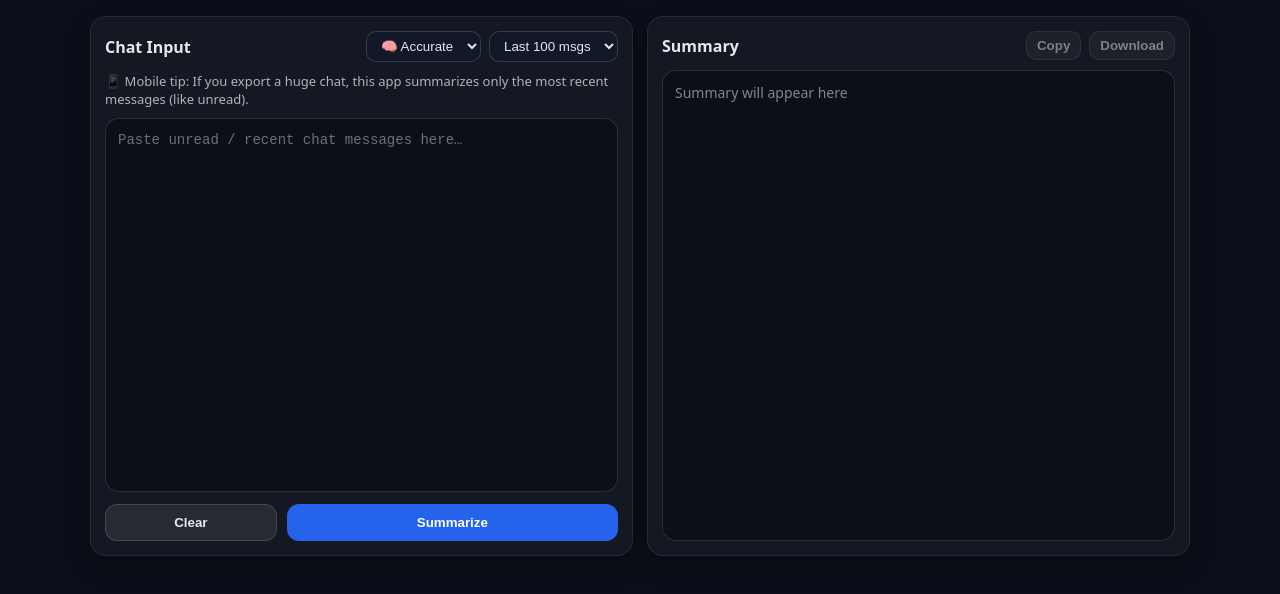
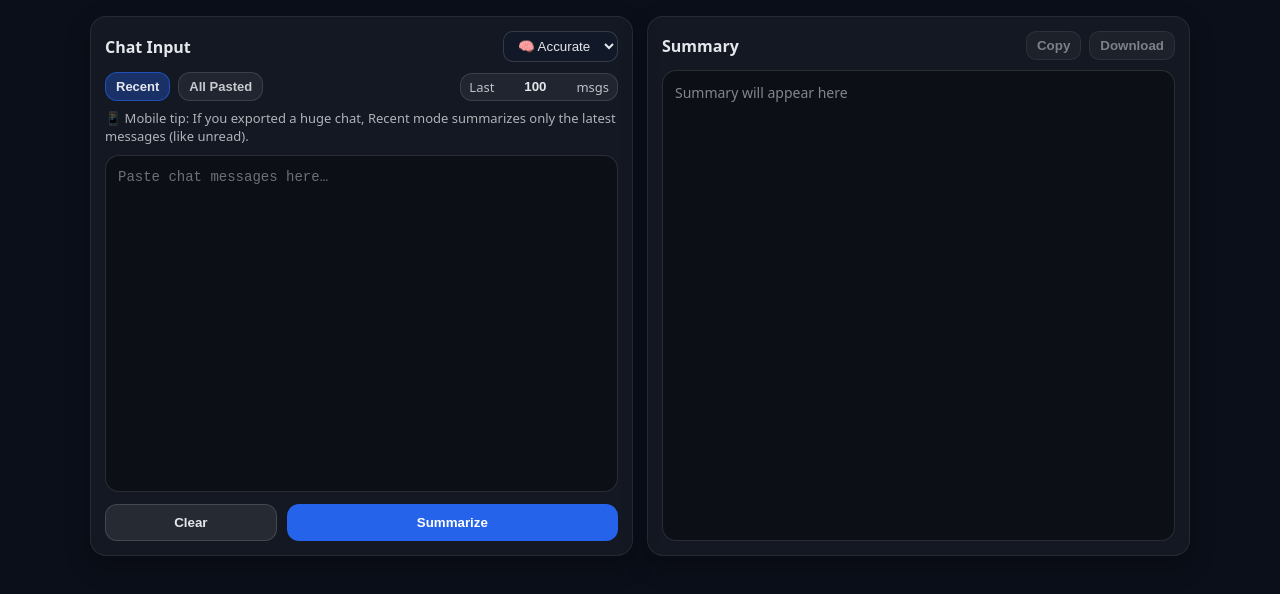
Before and after one commit to Aadithya-vv/chat-summarizer, a React (Vite) app in the folder frontend/: page / in a window 1280 px wide. Shown: the top 594 px of the page. Built offline with nearby package versions, Linux system fonts and the light colour scheme.

Commit message:
Latest commit with last N messages customization

```diff
--- a/frontend/src/App.css
+++ b/frontend/src/App.css
@@ -1,4 +1,3 @@
-/* PAGE BASE */
 .page {
   min-height: 100vh;
   background: #0b0f19;
@@ -15,7 +14,6 @@
   gap: 14px;
 }
 
-/* PANELS */
 .panel {
   background: rgba(255, 255, 255, 0.04);
   border: 1px solid rgba(255, 255, 255, 0.08);
@@ -42,6 +40,7 @@
 .header-controls {
   display: flex;
   gap: 8px;
+  align-items: center;
 }
 
 select {
@@ -54,13 +53,75 @@ select {
   cursor: pointer;
 }
 
+/* ✅ Mode Row */
+.mode-row {
+  display: flex;
+  justify-content: space-between;
+  align-items: center;
+  gap: 10px;
+  margin-bottom: 8px;
+}
+
+.mode-tabs {
+  display: flex;
+  gap: 8px;
+}
+
+.tab {
+  background: rgba(255, 255, 255, 0.06);
+  border: 1px solid rgba(255, 255, 255, 0.12);
+  color: rgba(229, 231, 235, 0.85);
+  border-radius: 12px;
+  padding: 6px 10px;
+  cursor: pointer;
+  font-weight: 700;
+  font-size: 13px;
+}
+
+.tab.active {
+  background: rgba(37, 99, 235, 0.35);
+  border: 1px solid rgba(37, 99, 235, 0.6);
+  color: #e5e7eb;
+}
+
+/* Last N input */
+.lastn-wrap {
+  display: flex;
+  align-items: center;
+  gap: 6px;
+  background: rgba(255, 255, 255, 0.06);
+  border: 1px solid rgba(255, 255, 255, 0.12);
+  border-radius: 12px;
+  padding: 4px 8px;
+}
+
+.lastn-label {
+  font-size: 13px;
+  color: rgba(229, 231, 235, 0.8);
+}
+
+.lastn-input {
+  width: 70px;
+  background: transparent;
+  border: none;
+  outline: none;
+  color: #e5e7eb;
+  font-weight: 700;
+  text-align: center;
+}
+
+.lastn-input::-webkit-outer-spin-button,
+.lastn-input::-webkit-inner-spin-button {
+  -webkit-appearance: none;
+  margin: 0;
+}
+
 .hint {
   margin: 0 0 10px 0;
   font-size: 13px;
   color: rgba(229, 231, 235, 0.75);
 }
 
-/* TEXTAREA */
 .textarea {
   width: 100%;
   flex: 1;
@@ -79,7 +140,6 @@ select {
   color: rgba(229, 231, 235, 0.45);
 }
 
-/* FOOTER */
 .panel-footer {
   display: flex;
   justify-content: space-between;
@@ -115,7 +175,6 @@ select {
   cursor: not-allowed;
 }
 
-/* SUMMARY OUTPUT */
 .output {
   flex: 1;
   border-radius: 14px;
@@ -131,7 +190,6 @@ select {
   font-size: 14px;
 }
 
-/* ACTION BUTTONS */
 .actions {
   display: flex;
   gap: 8px;
@@ -152,7 +210,6 @@ select {
   cursor: not-allowed;
 }
 
-/* SECTIONS */
 .section {
   margin-bottom: 14px;
 }
@@ -177,7 +234,6 @@ select {
   color: rgba(229, 231, 235, 0.92);
 }
 
-/* MOBILE RESPONSIVE */
 @media (max-width: 900px) {
   .container {
     grid-template-columns: 1fr;
@@ -190,4 +246,9 @@ select {
   .secondary-btn {
     width: 40%;
   }
+
+  .mode-row {
+    flex-direction: column;
+    align-items: flex-start;
+  }
 }
--- a/frontend/src/App.jsx
+++ b/frontend/src/App.jsx
@@ -8,7 +8,18 @@ function App() {
   const [copied, setCopied] = useState(false);
 
   const [model, setModel] = useState("accurate"); // fast | accurate
-  const [lastN, setLastN] = useState(100); // 50 | 100 | 300
+
+  // user can type last N
+  const [lastN, setLastN] = useState(100);
+
+  // ✅ NEW: summarize mode
+  // "all" => summarize everything pasted
+  // "lastn" => summarize last N messages/lines
+  const [summarizeMode, setSummarizeMode] = useState("lastn");
+
+  // safety limits
+  const MIN_N = 10;
+  const MAX_N = 500;
 
   async function summarizeChat() {
     if (!chat.trim()) return;
@@ -18,9 +29,17 @@ function App() {
     setCopied(false);
 
     try {
-      // ⚠️ IMPORTANT:
-      // Replace this with your real backend URL (ngrok / render / railway)
-      const BACKEND_URL = " https://ungovernable-noncohesively-maryln.ngrok-free.dev/summarize";
+      // ⚠️ change to ngrok when needed
+      const BACKEND_URL = "http://127.0.0.1:8000/summarize";
+
+      let safeN = Number(lastN);
+      if (isNaN(safeN)) safeN = 100;
+      if (safeN < MIN_N) safeN = MIN_N;
+      if (safeN > MAX_N) safeN = MAX_N;
+
+      // ✅ if summarizeMode=all, we send last_n = 0
+      // backend interprets 0 as "do not trim"
+      const finalLastN = summarizeMode === "all" ? 0 : safeN;
 
       const res = await fetch(BACKEND_URL, {
         method: "POST",
@@ -28,13 +47,11 @@ function App() {
         body: JSON.stringify({
           chat_text: chat,
           model: model,
-          last_n: lastN
+          last_n: finalLastN
         })
       });
 
-      if (!res.ok) {
-        throw new Error(`HTTP error: ${res.status}`);
-      }
+      if (!res.ok) throw new Error(`HTTP error: ${res.status}`);
 
       const data = await res.json();
       setSummary(data.summary || "");
@@ -80,35 +97,61 @@ function App() {
 
             <div className="header-controls">
               {/* MODEL SELECT */}
-              <select
-                value={model}
-                onChange={(e) => setModel(e.target.value)}
-              >
+              <select value={model} onChange={(e) => setModel(e.target.value)}>
                 <option value="fast">⚡ Fast</option>
                 <option value="accurate">🧠 Accurate</option>
-              </select>
-
-              {/* LAST N SELECT */}
-              <select
-                value={lastN}
-                onChange={(e) => setLastN(Number(e.target.value))}
-              >
-                <option value={50}>Last 50 msgs</option>
-                <option value={100}>Last 100 msgs</option>
-                <option value={300}>Last 300 msgs</option>
               </select>
             </div>
           </header>
 
+          {/* ✅ NEW: Summarize Mode Switch */}
+          <div className="mode-row">
+            <div className="mode-tabs">
+              <button
+                className={summarizeMode === "lastn" ? "tab active" : "tab"}
+                onClick={() => setSummarizeMode("lastn")}
+                type="button"
+              >
+                Recent
+              </button>
+
+              <button
+                className={summarizeMode === "all" ? "tab active" : "tab"}
+                onClick={() => setSummarizeMode("all")}
+                type="button"
+              >
+                All Pasted
+              </button>
+            </div>
+
+            {/* show lastN input only in recent mode */}
+            {summarizeMode === "lastn" && (
+              <div className="lastn-wrap">
+                <span className="lastn-label">Last</span>
+                <input
+                  className="lastn-input"
+                  type="number"
+                  value={lastN}
+                  min={MIN_N}
+                  max={MAX_N}
+                  onChange={(e) => setLastN(e.target.value)}
+                />
+                <span className="lastn-label">msgs</span>
+              </div>
+            )}
+          </div>
+
           <p className="hint">
-            📱 Mobile tip: If you export a huge chat, this app summarizes only the most recent messages (like unread).
+            {summarizeMode === "all"
+              ? "🖥️ PC tip: If you pasted only unread messages, use All Pasted."
+              : "📱 Mobile tip: If you exported a huge chat, Recent mode summarizes only the latest messages (like unread)."}
           </p>
 
           <textarea
             className="textarea"
             value={chat}
             onChange={(e) => setChat(e.target.value)}
-            placeholder="Paste unread / recent chat messages here…"
+            placeholder="Paste chat messages here…"
             disabled={loading}
           />
 
```
